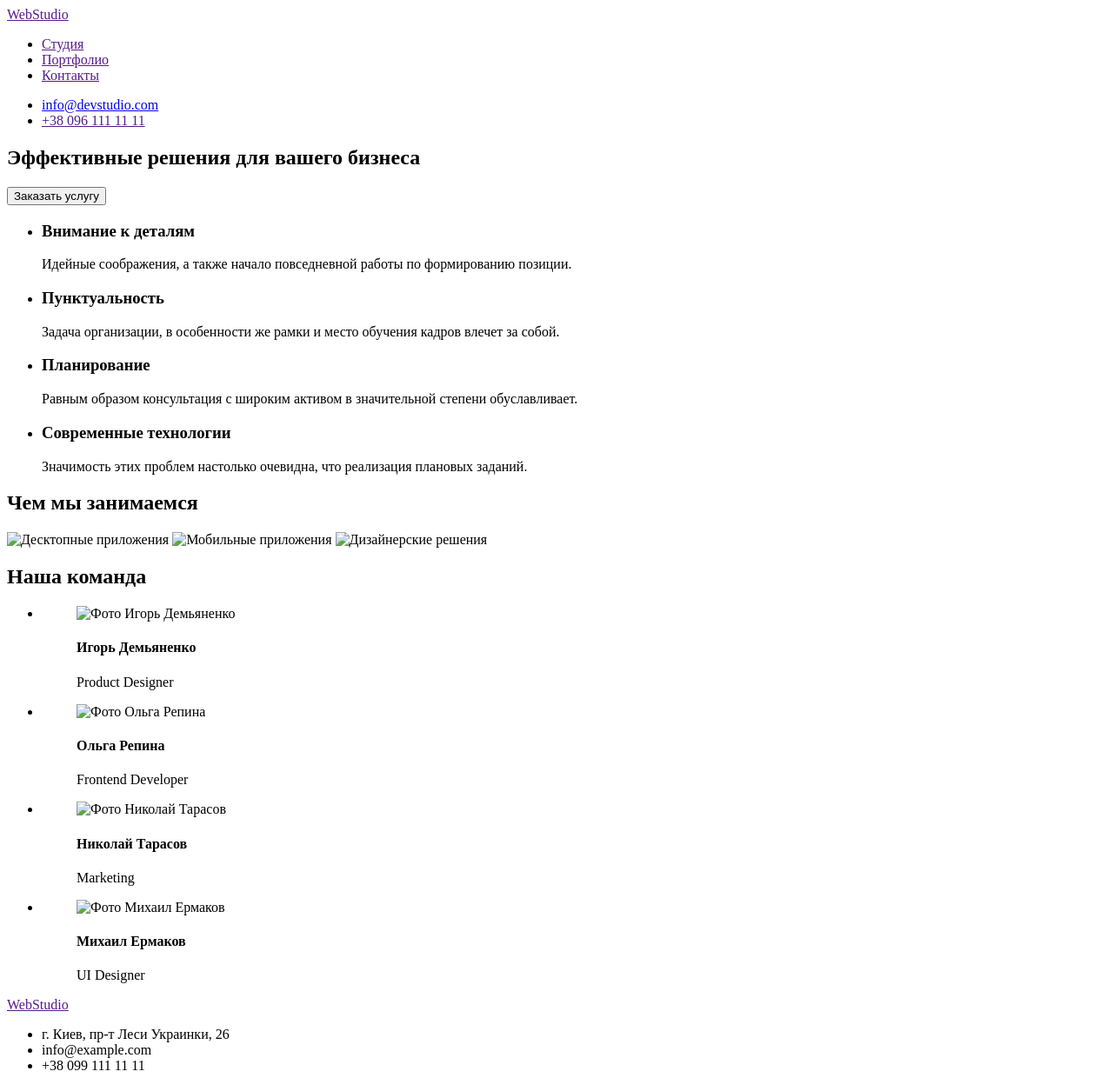
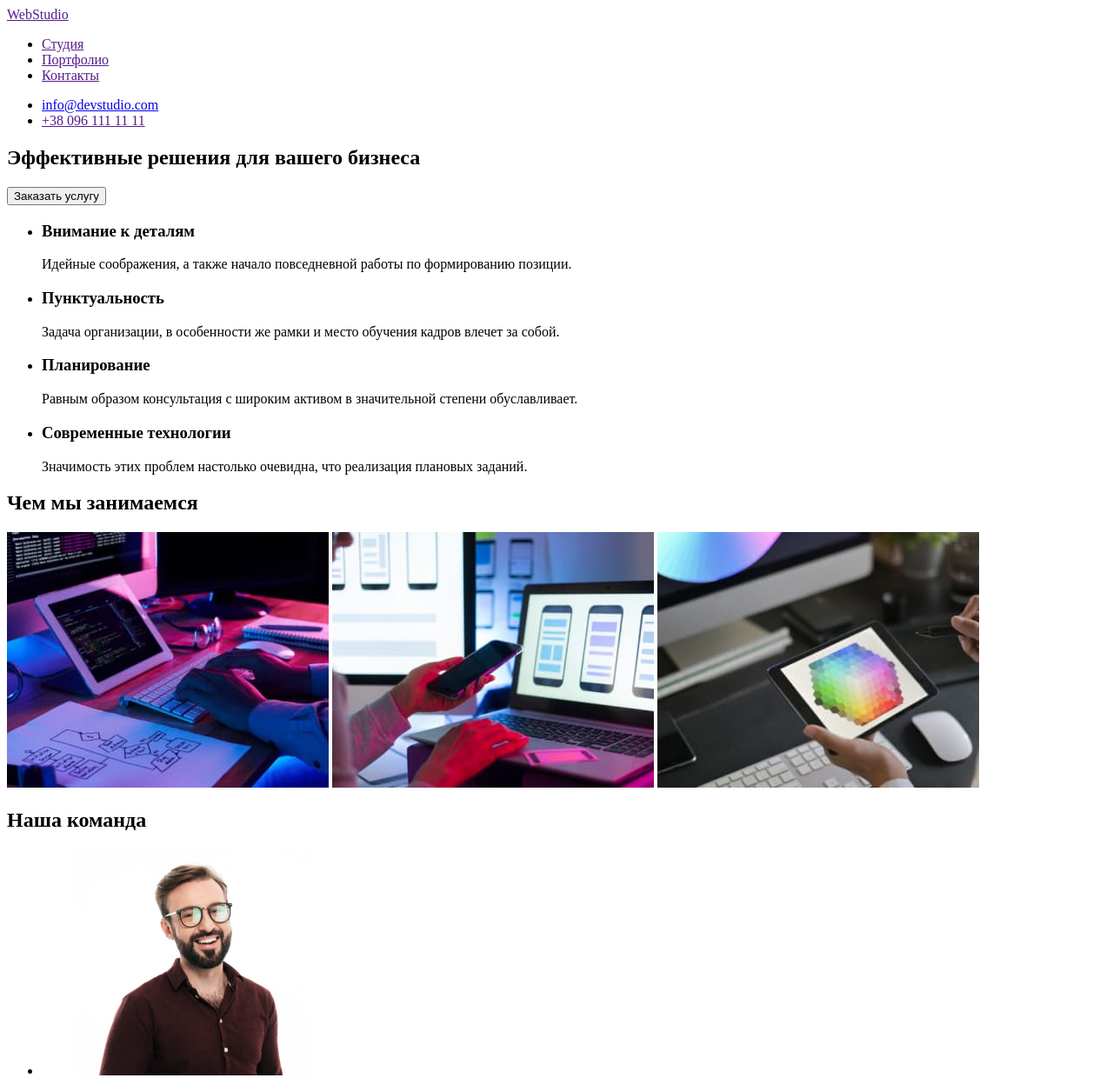
Before and after one commit to Pikaner/goit-markup-hw-01, a plain HTML site: page index.html in a window 1280 px wide. Shown: the top 1240 px of the page at 87% size. Drawn offline with Linux system fonts and the light colour scheme; the site is published under a folder, as on GitHub Pages, so addresses that start at the root find nothing.

Commit message:
дом.роб готова2

```diff
--- a/index.html
+++ b/index.html
@@ -67,19 +67,19 @@
       <section>
         <h2>Чем мы занимаемся</h2>
         <img
-          src="/images/img1.jpg"
+          src="./images/img1.jpg"
           alt="Десктопные приложения"
           width="370"
           height="294"
         />
         <img
-          src="/images/img2.jpg"
+          src="./images/img2.jpg"
           alt="Мобильные приложения"
           width="370"
           height="294"
         />
         <img
-          src="/images/img3.jpg"
+          src="./images/img3.jpg"
           alt="Дизайнерские решения"
           width="370"
           height="294"
@@ -93,7 +93,7 @@
           <li>
             <figure>
               <img
-                src="/images/img4.jpg"
+                src="./images/img4.jpg"
                 alt="Фото Игорь Демьяненко"
                 width="270"
                 height="260"
@@ -107,7 +107,7 @@
           <li>
             <figure>
               <img
-                src="/images/img5.jpg"
+                src="./images/img5.jpg"
                 alt="Фото Ольга Репина"
                 width="270"
                 height="260"
@@ -121,7 +121,7 @@
           <li>
             <figure>
               <img
-                src="/images/img6.jpg"
+                src="./images/img6.jpg"
                 alt="Фото Николай Тарасов"
                 width="270"
                 height="260"
@@ -135,7 +135,7 @@
           <li>
             <figure>
               <img
-                src="/images/img7.jpg"
+                src="./images/img7.jpg"
                 alt="Фото Михаил Ермаков"
                 width="270"
                 height="260"
```
